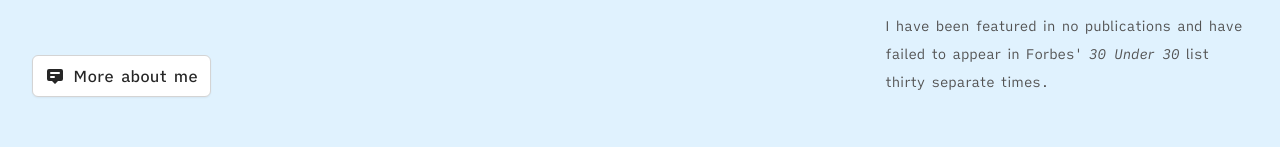
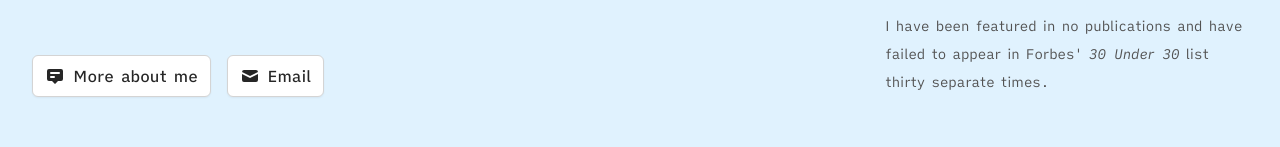
Before and after one commit to saundersbd/portfolio-v2, a Next.js app: page / in a window 1280 px wide. Shown: the part 501-648 px from the top of the page. Built offline with nearby package versions, Linux system fonts and the light colour scheme; what @tailwindcss/typography would draw is missing.

Commit message:
Add button to home

```diff
--- a/components/Button.js
+++ b/components/Button.js
@@ -7,7 +7,7 @@ const Button = ({ href, className, children, ...props }) => {
     return (
       <Link href={href} passHref>
         <a
-          className={`${className} flex items-center justify-center w-max text-base font-medium rounded-md transition no-underline hover:no-underline focus:outline-none focus:ring focus:ring-blue-400 shadow-sm hover:shadow py-2 px-3 border border-gray-300 text-gray-800 bg-white hover:bg-gray-50 dark:border-blue-700 dark:bg-blue-700 dark:text-white dark:hover:bg-blue-600 dark:hover:text-white`}
+          className={`${className} flex items-center justify-center text-base font-medium rounded-md transition no-underline hover:no-underline focus:outline-none focus:ring focus:ring-blue-400 shadow-sm hover:shadow py-2 px-3 border border-gray-300 text-gray-800 bg-white hover:bg-gray-50 dark:border-blue-700 dark:bg-blue-700 dark:text-white dark:hover:bg-blue-600 dark:hover:text-white`}
         >
           {children}
         </a>
@@ -17,7 +17,7 @@ const Button = ({ href, className, children, ...props }) => {
 
   return (
     <a
-      className={`${className} flex items-center justify-center w-max text-base font-medium rounded-md transition no-underline hover:no-underline focus:outline-none focus:ring focus:ring-blue-400 shadow-sm hover:shadow py-2 px-3 border border-gray-300 text-gray-800 bg-white hover:bg-gray-50 dark:border-blue-700 dark:bg-blue-700 dark:text-white dark:hover:bg-blue-600 dark:hover:text-white`}
+      className={`${className} flex items-center justify-center text-base font-medium rounded-md transition no-underline hover:no-underline focus:outline-none focus:ring focus:ring-blue-400 shadow-sm hover:shadow py-2 px-3 border border-gray-300 text-gray-800 bg-white hover:bg-gray-50 dark:border-blue-700 dark:bg-blue-700 dark:text-white dark:hover:bg-blue-600 dark:hover:text-white`}
       href={href}
       target="_blank"
       rel="noopener noreferrer"
--- a/data/books/lincoln-at-cooper-union.mdx
+++ b/data/books/lincoln-at-cooper-union.mdx
@@ -11,9 +11,11 @@ By Harold Holzer
 
 <p className="large">
   I've read a lot about Lincoln, but only recently did I start reviewing the
-  transcripts of his actual speeches and writing. Going directly to the source
-  has changed my understanding and increased my appreciation for Lincoln as an
-  author and communicator.
+  transcripts of his speeches and writing. Going directly to the source has
+  changed my understanding and increased my appreciation for Lincoln as an
+  author and communicator. This book is a detailed breakdown of Lincoln's
+  important but not widely-read speech at Cooper Union in New York City, which
+  likely propelled him to the presidency.
 </p>
 
 <Button href="https://www.amazon.com/Lincoln-Cooper-Union-Abraham-President/dp/B004ZBR99U">
@@ -25,21 +27,21 @@ By Harold Holzer
 
 ## Notes
 
-What's amazing to me about Lincoln's writing is how easy it is to read given the time period it was written in. Writing from the 1800s tends to have a lot of embroidery, and contain a lot of superfluous words and phrases that make the text difficult to parse. When you read Lincoln it's not like that. He took pride in simplifying his writing so that anyone could understand it. He kept his words and phrases mostly short—though he was not afraid of long sentences either and used them sparingly and to great effect.
+What's amazing to me about Lincoln's writing is how easy it is to read given the time period. Writing from the 1800s tends to have a lot of embroidery, which makes it difficult to parse. When you read Lincoln it's not like that. He took pride in simplifying his writing so that anyone could understand it. He kept his words and phrases mostly short—though he was not afraid of long sentences either and used them to great effect.
 
-The other thing about reading source material directly is that it's a real treat for someone who is curious about history. In order to understand much of what Lincoln is talking about you need to know a bit of the historical context of the era, so the footnotes give you threads to pull on for further research. I love the feeling of not understanding a paragraph, and then doing the necessary research to get the larger context that illuminates its meaning.
+The other thing about reading source material directly is that it's a real treat for someone who is curious about history. In order to understand much of what Lincoln is talking about you need to know the historical context, and the footnotes give you little threads to pull on for further research. I love the feeling of not understanding a paragraph, and then doing a bit of research to get the larger context that illuminates its meaning.
 
 ### The book
 
-This book breaks down one of Lincoln's most important, but least widely-read, speeches. Before he became president, Lincoln toured the east to give a speech in New York City. Since he was relatively unknown in the east, and because his speech went off so well, it is generally acknowledged that this speech is responsible for him securing the Republican nomination for the presidency.
+This book breaks down one of Lincoln's most important, but least widely-read, speeches. Before he became president, Lincoln toured the east to speak in New York City. Since he was relatively unknown there, and because his speech went off so well, it is generally acknowledged that the speech is responsible for his securing the Republican nomination for the presidency.
 
-What the book excelled at was giving the entire context of the speech. The line-by-line analysis of the speech only took up a relatively small portion of the book and the rest was devoted to understanding the political and social dynamics of the country at the time. By the time I got to the analysis portion I knew what I needed to know in order to understand it.
+What the book excelled at was giving the entire context of the speech. The line-by-line analysis of the speech took up a relatively small portion of the book and the rest was devoted to understanding the political and social dynamics of the country at the time. By the time I got to the analysis portion I knew what I needed to know in order to understand it.
 
 Through the analysis of the speech itself I learned how Lincoln used research to build a clear argument and prove his points. It was inspiring to see such clear logic built up step-by-step from historical facts.
 
 ### A different time
 
-The last thing I want to say about the book for now is that it is incredible to imagine a time in which an audience could listen to a 90-minute political speech, go absolutely bananas over it, and then demand to hear even more speeches before the night ended. The election of 1860 had 80% voter turnout—shocking by today's standards. It is amazing to read about a time when the written and spoken word were so important and admired.
+The last thing I want to say about the book for now is that it is amusing to imagine a time in which an audience could listen to a 90-minute political speech, go absolutely bananas over it, and then demand to hear even more speeches before the night ended. The election of 1860 had 80% voter turnout—shocking by today's standards. It is inspiring to read about a time when the written and spoken word were so important and admired.
 
 <HrSection />
 
--- a/pages/index.js
+++ b/pages/index.js
@@ -60,10 +60,22 @@ function HomePage({ posts, projects }) {
                 design software that helps employees collaborate and stay
                 connected at work.
               </p>
-              <Button href="/about" className="sm:w-max w-full">
-                <Icon icon="about" className="w-5 mr-2" />
-                More about me
-              </Button>
+              <div className="flex flex-col xs:flex-row">
+                <Button
+                  href="/about"
+                  className="xs:w-max w-full mb-4 xs:mb-0 mr-0 xs:mr-4"
+                >
+                  <Icon icon="about" className="w-5 mr-2" />
+                  More about me
+                </Button>
+                <Button
+                  href="mailto:saundersbd@gmail.com"
+                  className="xs:w-max w-full"
+                >
+                  <Icon icon="mail" className="w-5 mr-2" />
+                  Email
+                </Button>
+              </div>
             </div>
 
             <div className="md:col-span-2 col-span-full">
```
